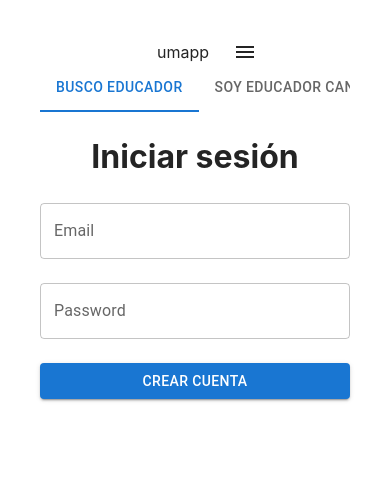
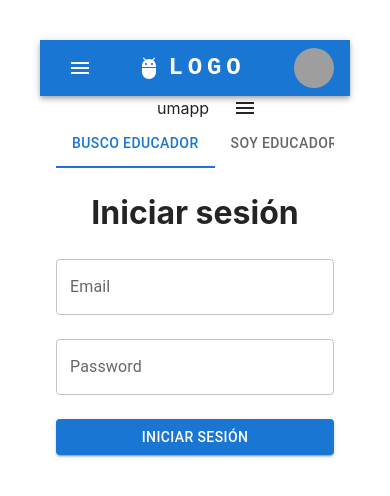
Before and after one commit to lamardemuela/umapp-client, a React (Vite) app: page /login in a window 390 px wide. Shown: the top 496 px of the page. Built offline with nearby package versions, Linux system fonts and the light colour scheme; grey boxes are pictures that could not be loaded.

Commit message:
control de errores en login y pruebas con navbar responsive

```diff
--- a/src/App.jsx
+++ b/src/App.jsx
@@ -9,15 +9,15 @@
 
 // componentes
 import Navbar from "./components/Navbar"
-import RoleTabs from './components/RoleTabs';
+import NavBarPrueba from './components/NavBarPrueba';
 
 
 function App() {
 
   return (
     <>
+    <NavBarPrueba />
       <Navbar />
-      <RoleTabs />
 
       <Routes>
         <Route path="/" element={ <Home /> } />
--- /dev/null
+++ b/src/components/NavBarPrueba.jsx
@@ -0,0 +1,163 @@
+import React from 'react'
+import AppBar from '@mui/material/AppBar';
+import Box from '@mui/material/Box';
+import Toolbar from '@mui/material/Toolbar';
+import IconButton from '@mui/material/IconButton';
+import Typography from '@mui/material/Typography';
+import Menu from '@mui/material/Menu';
+import MenuIcon from '@mui/icons-material/Menu';
+import Container from '@mui/material/Container';
+import Avatar from '@mui/material/Avatar';
+import Button from '@mui/material/Button';
+import Tooltip from '@mui/material/Tooltip';
+import MenuItem from '@mui/material/MenuItem';
+import AdbIcon from '@mui/icons-material/Adb';
+
+const pages = ['Products', 'Pricing', 'Blog'];
+const settings = ['Profile', 'Account', 'Dashboard', 'Logout'];
+
+function NavBarPrueba() {
+
+const [anchorElNav, setAnchorElNav] = React.useState(null);
+  const [anchorElUser, setAnchorElUser] = React.useState(null);
+
+  const handleOpenNavMenu = (event) => {
+    setAnchorElNav(event.currentTarget);
+  };
+  const handleOpenUserMenu = (event) => {
+    setAnchorElUser(event.currentTarget);
+  };
+
+  const handleCloseNavMenu = () => {
+    setAnchorElNav(null);
+  };
+
+  const handleCloseUserMenu = () => {
+    setAnchorElUser(null);
+  };
+  return (
+    <AppBar position="static">
+      <Container maxWidth="xl">
+        <Toolbar disableGutters>
+          <AdbIcon sx={{ display: { xs: 'none', md: 'flex' }, mr: 1 }} />
+          <Typography
+            variant="h6"
+            noWrap
+            component="a"
+            href="#app-bar-with-responsive-menu"
+            sx={{
+              mr: 2,
+              display: { xs: 'none', md: 'flex' },
+              fontFamily: 'monospace',
+              fontWeight: 700,
+              letterSpacing: '.3rem',
+              color: 'inherit',
+              textDecoration: 'none',
+            }}
+          >
+            LOGO
+          </Typography>
+
+          <Box sx={{ flexGrow: 1, display: { xs: 'flex', md: 'none' } }}>
+            <IconButton
+              size="large"
+              aria-label="account of current user"
+              aria-controls="menu-appbar"
+              aria-haspopup="true"
+              onClick={handleOpenNavMenu}
+              color="inherit"
+            >
+              <MenuIcon />
+            </IconButton>
+            <Menu
+              id="menu-appbar"
+              anchorEl={anchorElNav}
+              anchorOrigin={{
+                vertical: 'bottom',
+                horizontal: 'left',
+              }}
+              keepMounted
+              transformOrigin={{
+                vertical: 'top',
+                horizontal: 'left',
+              }}
+              open={Boolean(anchorElNav)}
+              onClose={handleCloseNavMenu}
+              sx={{
+                display: { xs: 'block', md: 'none' },
+              }}
+            >
+              {pages.map((page) => (
+                <MenuItem key={page} onClick={handleCloseNavMenu}>
+                  <Typography textAlign="center">{page}</Typography>
+                </MenuItem>
+              ))}
+            </Menu>
+          </Box>
+          <AdbIcon sx={{ display: { xs: 'flex', md: 'none' }, mr: 1 }} />
+          <Typography
+            variant="h5"
+            noWrap
+            component="a"
+            href="#app-bar-with-responsive-menu"
+            sx={{
+              mr: 2,
+              display: { xs: 'flex', md: 'none' },
+              flexGrow: 1,
+              fontFamily: 'monospace',
+              fontWeight: 700,
+              letterSpacing: '.3rem',
+              color: 'inherit',
+              textDecoration: 'none',
+            }}
+          >
+            LOGO
+          </Typography>
+          <Box sx={{ flexGrow: 1, display: { xs: 'none', md: 'flex' } }}>
+            {pages.map((page) => (
+              <Button
+                key={page}
+                onClick={handleCloseNavMenu}
+                sx={{ my: 2, color: 'white', display: 'block' }}
+              >
+                {page}
+              </Button>
+            ))}
+          </Box>
+
+          <Box sx={{ flexGrow: 0 }}>
+            <Tooltip title="Open settings">
+              <IconButton onClick={handleOpenUserMenu} sx={{ p: 0 }}>
+                <Avatar alt="Remy Sharp" src="/static/images/avatar/2.jpg" />
+              </IconButton>
+            </Tooltip>
+            <Menu
+              sx={{ mt: '45px' }}
+              id="menu-appbar"
+              anchorEl={anchorElUser}
+              anchorOrigin={{
+                vertical: 'top',
+                horizontal: 'right',
+              }}
+              keepMounted
+              transformOrigin={{
+                vertical: 'top',
+                horizontal: 'right',
+              }}
+              open={Boolean(anchorElUser)}
+              onClose={handleCloseUserMenu}
+            >
+              {settings.map((setting) => (
+                <MenuItem key={setting} onClick={handleCloseUserMenu}>
+                  <Typography textAlign="center">{setting}</Typography>
+                </MenuItem>
+              ))}
+            </Menu>
+          </Box>
+        </Toolbar>
+      </Container>
+    </AppBar>
+  )
+}
+
+export default NavBarPrueba
--- a/src/components/Navbar.jsx
+++ b/src/components/Navbar.jsx
@@ -1,4 +1,5 @@
-import React from "react";
+//* ⤵️ IMPORTS
+import React, { useContext } from "react";
 import Box from "@mui/material/Box";
 import Avatar from "@mui/material/Avatar";
 import Menu from "@mui/material/Menu";
@@ -7,23 +8,46 @@
 import Divider from "@mui/material/Divider";
 import IconButton from "@mui/material/IconButton";
 import Tooltip from "@mui/material/Tooltip";
-import Logout from "@mui/icons-material/Logout";
 import Link from "@mui/material/Link";
 import MoreVertIcon from "@mui/icons-material/MoreVert";
 import MenuOutlinedIcon from "@mui/icons-material/MenuOutlined";
 import LoginOutlinedIcon from "@mui/icons-material/LoginOutlined";
 import AccountCircleOutlinedIcon from "@mui/icons-material/AccountCircleOutlined";
-import { Link as RouterLink } from "react-router-dom";
+import { Link as RouterLink, useNavigate } from "react-router-dom";
+import { AuthContext } from "../context/auth.context";
+import LogoutOutlinedIcon from "@mui/icons-material/LogoutOutlined";
+import service from "../services/config.services";
 
 function Navbar(props) {
+  // 🌐 context
+  const { authenticateUser, isLoggedIn, isDogOwner, tabsValue, userInfo } =
+    useContext(AuthContext);
+
+  // ⛵️ navigate
+  const navigate = useNavigate();
+
+  // 📦 estados
   const [anchorEl, setAnchorEl] = React.useState(null);
   const open = Boolean(anchorEl);
-  const handleClick = (event) => {
-    setAnchorEl(event.currentTarget);
+
+  // 🕹️ funciones de control
+  const handleClick = (event) => setAnchorEl(event.currentTarget);
+  const handleClose = () => setAnchorEl(null);
+
+  const handleLogOut = async () => {
+    // 1. removemos el token del localStorage
+    localStorage.removeItem("authToken");
+
+    // 2. actualizamos los estados
+    await authenticateUser()
+
+
+    // 3. redireccionamos
+    navigate("/login");
   };
-  const handleClose = () => {
-    setAnchorEl(null);
-  };
+
+
+
 
   return (
     <React.Fragment>
@@ -35,9 +59,18 @@
           textAlign: "center",
         }}
       >
-        <Link sx={{ minWidth: 100 }} href="#" color="inherit" underline="none">
+        <Link
+          sx={{ minWidth: 100 }}
+          color="inherit"
+          underline="none"
+          component={RouterLink}
+          to="/"
+        >
           {"umapp"}
         </Link>
+
+        {/* CUANDO EL USUARIO NO ESTÁ LOGEADO */}
+        {isLoggedIn === false && (
           <MenuOutlinedIcon
             aria-label="more"
             id="long-button"
@@ -48,9 +81,11 @@
           >
             <MoreVertIcon />
           </MenuOutlinedIcon>
+        )}
 
-        {/* SOLO CUANDO EL USUARIO ESTÁ LOGEADO */}
-        {/* <Tooltip title="Mi perfil">
+        {/* CUANDO EL USUARIO ESTÁ LOGEADO */}
+        {isLoggedIn === true && (
+          <Tooltip title="Mi perfil">
             <IconButton
               onClick={handleClick}
               size="small"
@@ -59,9 +94,11 @@
               aria-haspopup="true"
               aria-expanded={open ? "true" : undefined}
             >
-            <Avatar sx={{ width: 32, height: 32 }}>M</Avatar>
+
+              <Avatar sx={{ width: 32, height: 32 }} >{userInfo.name[0].toUpperCase()}</Avatar>
             </IconButton>
-        </Tooltip> */}
+          </Tooltip>
+        )}
       </Box>
       <Menu
         anchorEl={anchorEl}
@@ -101,11 +138,16 @@
         <MenuItem onClick={handleClose}>
           <Link
             sx={{ minWidth: 100 }}
-            href="#"
+            component={RouterLink}
+            to="/"
             color="inherit"
             underline="none"
           >
-            {"Buscador"}
+            {/* if(isDogOwner === true && tabsValue === 0 ){
+
+            } */}
+            {isDogOwner && tabsValue === 0 ? "Buscar Educadores caninos" : "Inicio"}
+            {/* {isDogTrainer && "Inicio"} */}
           </Link>
         </MenuItem>
 
@@ -121,7 +163,8 @@
         </MenuItem>
 
         <Divider />
-
+        {isLoggedIn === false && (
+          <Box>
             <MenuItem onClick={handleClose}>
               <Link
                 component={RouterLink}
@@ -149,9 +192,23 @@
                 Regístrate
               </Link>
             </MenuItem>
+          </Box>
+        )}
+
+        {isLoggedIn === true && (
+          <MenuItem onClick={handleClose}>
+            <Link color="inherit" underline="none" onClick={handleLogOut}>
+              <ListItemIcon>
+                <LogoutOutlinedIcon fontSize="small" />
+              </ListItemIcon>
+              Cerrar sesión
+            </Link>
+          </MenuItem>
+        )}
       </Menu>
     </React.Fragment>
   );
 }
 
+//* ⤴️ EXPORTS
 export default Navbar;
--- a/src/components/RoleTabs.jsx
+++ b/src/components/RoleTabs.jsx
@@ -8,11 +8,11 @@
 function RoleTabs() {
 
   // 🌐 context
-  const { tabsValue } = useContext(AuthContext)
+  const { tabsValue, setTabsValue } = useContext(AuthContext)
 
   // 🕹️ funciones de control
   const handleChange = (event, newValue) => {
-    setValue(newValue);
+    setTabsValue(newValue);
   };
   return (
     <Box sx={{ bgcolor: 'background.paper', display: "flex", justifyContent: "center" }}>
--- a/src/context/auth.context.jsx
+++ b/src/context/auth.context.jsx
@@ -3,65 +3,77 @@
 import service from "../services/config.services";
 
 // componente que comparte el contexto
-const AuthContext = createContext()
+const AuthContext = createContext();
 
 // componente envoltorio
 function AuthWrapper(props) {
+  // 📦 estados
+  const [isLoggedIn, setIsLoggedIn] = useState(false);
+  const [loggedUserId, setLoggedUserId] = useState(null);
+  const [isAuthenticating, setIsAuthenticating] = useState(true);
+  const [isDogOwner, setIsDogOwner] = useState(true);
+  const [isDogTrainer, setIsDogTrainer] = useState(false);
+  const [tabsValue, setTabsValue] = useState(0);
+  const [userInfo, setUserInfo] = useState(null)
 
-    // 📦 estados
-    const [isLoggedIn, setIsLoggedIn] = useState(false)
-    const [loggedUserId, setLoggedUserId] = useState(null)
-    const [isAuthenticating, setIsAuthenticating] = useState(true)
-    const [isDogOwner, setIsDogOwner] = useState(true)
-    const [isDogTrainer, setIsDogTrainer] = useState(false)
-    const [tabsValue, setTabsValue] = useState(0)
-
-    // validamos el token
+  // validación del token
   const authenticateUser = async () => {
     // 1. buscamos el token
-        const authToken = localStorage.getItem("authToken")
+    const authToken = localStorage.getItem("authToken");
 
     // cláusula de guardia: si no hay token/usuario no logeado, no hay que hacer la llamada
-        if(!authToken){
-            setIsLoggedIn(false)
-            setLoggedUserId(null)
-            setIsAuthenticating(false)
-            setIsDogOwner(true)
-            setIsDogTrainer(false)
-            return
+    if (!authToken) {
+      setIsLoggedIn(false);
+      setLoggedUserId(null);
+      setIsAuthenticating(false);
+      setIsDogOwner(true);
+      setIsDogTrainer(false);
+      return;
     }
 
     // 2. 🔗 GET "/api/auth/verify" => enviamos el token al backend para validarlo
     try {
-            const response = await service.get("/auth/verify")
+      const response = await service.get("/auth/verify");
       console.log(response);
 
       // si el token es válido:
-            setIsLoggedIn(true)
-            setLoggedUserId(response.data.payload._id)
-            setIsAuthenticating(false)
+      setIsLoggedIn(true);
+      setLoggedUserId(response.data.payload._id);
+      setIsAuthenticating(false);
+      getUserInfo()
 
-            if(response.data.payload.role === "dogTrainer"){
-                setIsDogTrainer(true)
-                setIsDogOwner(false)
-                setTabsValue(1)
-            }else if(response.data.payload.role === "dogOwner"){
-                setIsDogTrainer(false)
-                setIsDogOwner(true)
-                setTabsValue(0)
+      if (response.data.payload.role === "dogTrainer") {
+        setIsDogTrainer(true);
+        setIsDogOwner(false);
+        setTabsValue(1);
+      } else if (response.data.payload.role === "dogOwner") {
+        setIsDogTrainer(false);
+        setIsDogOwner(true);
+        setTabsValue(0);
       }
-
     } catch (error) {
       // si el token no es válido o ha expirado:
       console.log(error);
-            setIsLoggedIn(false)
-            setLoggedUserId(null)
-            setIsAuthenticating(false)
-            setIsDogOwner(true)
-            setIsDogTrainer(false)
-            setTabsValue(0)
+      setIsLoggedIn(false);
+      setLoggedUserId(null);
+      setIsAuthenticating(false);
+      setIsDogOwner(true);
+      setIsDogTrainer(false);
+      setTabsValue(0);
     }
+  };
+
+  // información del usuario
+  const getUserInfo = async () => {
+    try {
+        const response = await service.get(`/user/owner`);
+        console.log("mi usuario", response);
+        setUserInfo(response.data)
+
+    } catch (error) {
+      console.log(error);
     }
+  };
 
   const passedContext = {
     isLoggedIn,
@@ -69,28 +81,27 @@
     authenticateUser,
     isDogOwner,
     isDogTrainer,
-        tabsValue
-    }
+    tabsValue,
+    setTabsValue,
+    getUserInfo,
+    userInfo
+  };
 
   useEffect(() => {
-        authenticateUser()
-    }, [])
+    authenticateUser();
+  }, []);
 
   // cláusula de guardia
-    if(isAuthenticating === true) {
-        return <h3>... autenticando</h3>
+  if (isAuthenticating === true) {
+    return <h3>... autenticando</h3>;
   }
 
   return (
     <AuthContext.Provider value={passedContext}>
       {props.children}
     </AuthContext.Provider>
-    )
-
+  );
 }
 
 //* ⤴️ EXPORTS
-export {
-    AuthContext,
-    AuthWrapper
-}
+export { AuthContext, AuthWrapper };
--- a/src/pages/auth/Login.jsx
+++ b/src/pages/auth/Login.jsx
@@ -1,59 +1,64 @@
 //* ⤵️ IMPORTS
-import React, { useContext, useState } from 'react'
+import React, { useContext, useState } from "react";
 import Box from "@mui/material/Box";
 import TextField from "@mui/material/TextField";
 import Button from "@mui/material/Button";
-import service from '../../services/config.services';
-import { AuthContext } from '../../context/auth.context';
-import { useNavigate } from 'react-router-dom';
+import service from "../../services/config.services";
+import { AuthContext } from "../../context/auth.context";
+import { useNavigate } from "react-router-dom";
+import RoleTabs from "../../components/RoleTabs";
+import Container from '@mui/material/Container';
 
 function Login() {
-
   // 🌐 context
-  const { authenticateUser } = useContext(AuthContext)
+  const { authenticateUser } = useContext(AuthContext);
 
   // ⛵️ navigate
-  const navigate = useNavigate()
+  const navigate = useNavigate();
 
   // 📦 estados
   const [email, setEmail] = useState("");
   const [password, setPassword] = useState("");
+  const [errorMessage, setErrorMessage] = useState("")
 
   // 🕹️ funciones de control
   const handleEmailChange = (e) => setEmail(e.target.value);
   const handlePasswordChange = (e) => setPassword(e.target.value);
 
   const handleLogin = async (e) => {
-    e.preventDefault()
+    e.preventDefault();
 
     // validación de credenciales
     const userCredentials = {
       email,
-      password
-    }
+      password,
+    };
 
     try {
-      const response = await service.post("/auth/login", userCredentials)
+      const response = await service.post("/auth/login", userCredentials);
       console.log(response);
 
       // almacenamos el token
-      localStorage.setItem("authToken", response.data.authToken)
+      localStorage.setItem("authToken", response.data.authToken);
 
       // validamos el token y actualizamos estados
-      authenticateUser()
+      authenticateUser();
 
       // redireccionamos
-      navigate("/")
-
-
+      navigate("/");
     } catch (error) {
       console.log(error);
+      if(error.response.status === 400){
+        setErrorMessage(error.response.data.errorMessage)
       }
-
     }
+  };
 
   return (
+    <Container maxWidth="sm">
       <Box display="flex" flexDirection="column" justifyContent="center">
+        <RoleTabs />
+
         <h1> Iniciar sesión </h1>
 
         <form onSubmit={handleLogin}>
@@ -77,16 +82,17 @@
               onChange={handlePasswordChange}
             />
 
-          {/* {errorMessage && <p style={{color:"red", fontSize:"12px"}}> {errorMessage} </p>} */}
+            {errorMessage && <p style={{color:"red", fontSize:"12px"}}> {errorMessage} </p>}
 
-          <Button type="submit" variant="contained">
-            Crear cuenta
+            <Button type="submit" variant="contained" color="primary">
+              Iniciar sesión
             </Button>
           </Box>
         </form>
       </Box>
-  )
+    </Container>
+  );
 }
 
 //* ⤴️ EXPORTS
-export default Login
+export default Login;
--- a/src/pages/auth/Signup.jsx
+++ b/src/pages/auth/Signup.jsx
@@ -6,6 +6,8 @@
 import { useNavigate } from "react-router-dom";
 import Button from "@mui/material/Button";
 import service from "../../services/config.services";
+import RoleTabs from "../../components/RoleTabs";
+import Container from '@mui/material/Container';
 
 function Signup() {
   const navigate = useNavigate();
@@ -53,7 +55,12 @@
   };
 
   return (
+    <Container maxWidth="sm">
+
     <Box display="flex" flexDirection="column" justifyContent="center">
+
+      <RoleTabs />
+
       <h1> Regístrate </h1>
 
       <form onSubmit={handleSignup}>
@@ -101,6 +108,7 @@
         </Box>
       </form>
     </Box>
+    </Container>
   );
 }
 
```
Lines whose indentation alone changed are shown as unchanged.
